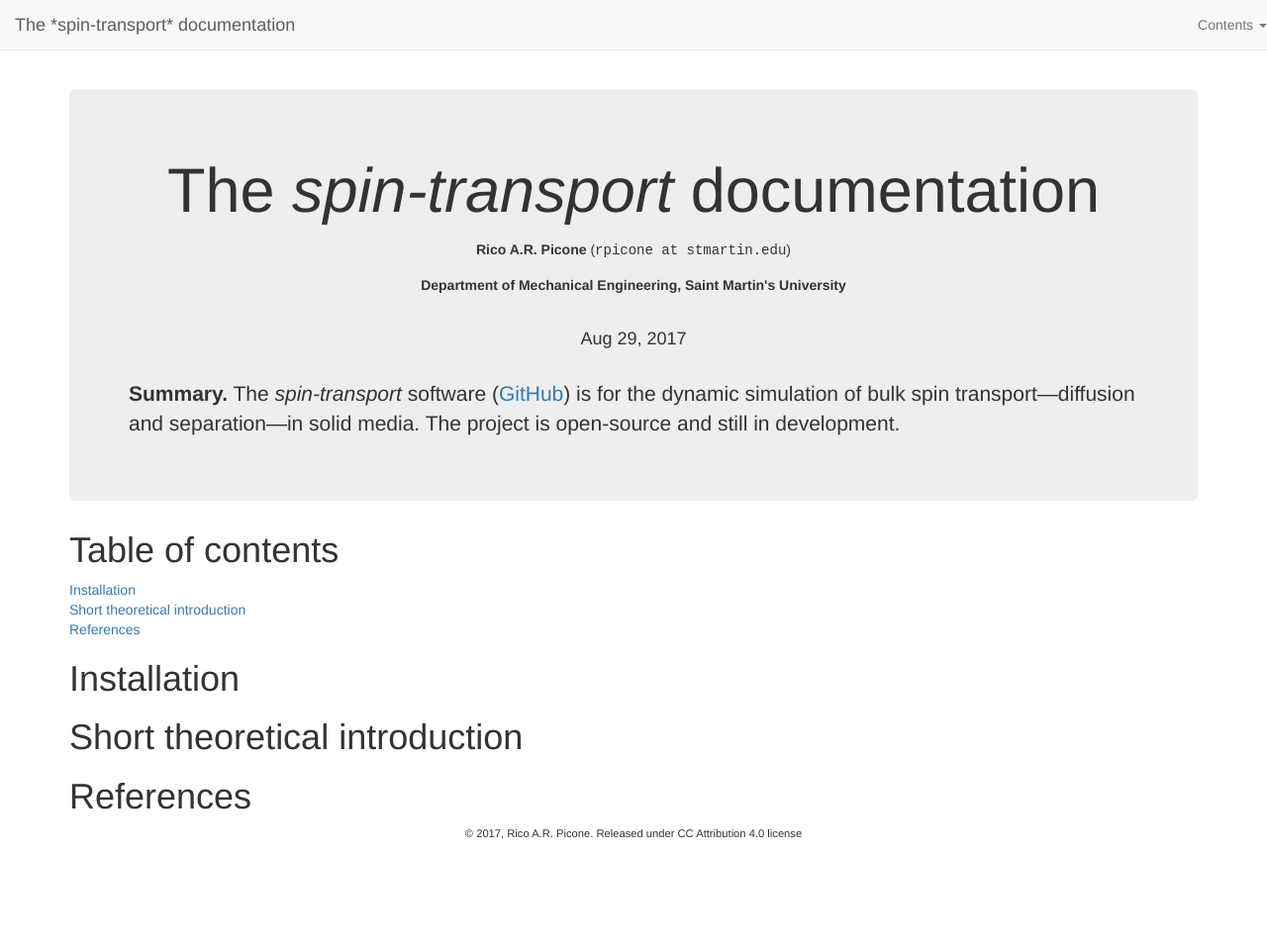
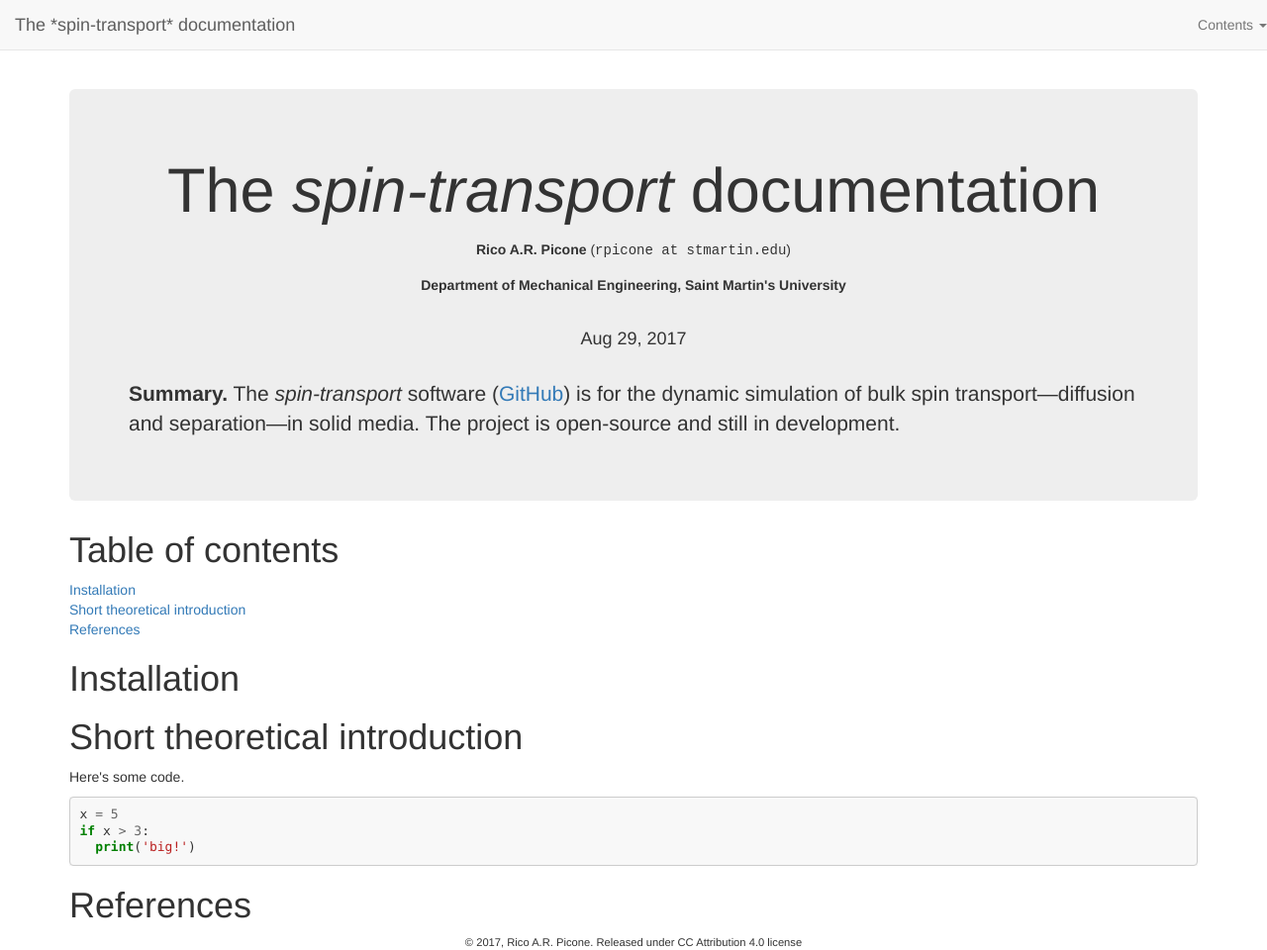
Before and after one commit to ricopicone/spin-transport, a plain HTML site: page docs/index.html in a window 1280 px wide. Shown: the whole page at 99% size. Before the commit the page ends 850 px from the top, so only its background shows below. Drawn offline with nearby package versions, Linux system fonts and the light colour scheme.

Commit message:
showing off the codes

```diff
--- a/docs/index.html
+++ b/docs/index.html
@@ -141,6 +141,17 @@ Table of contents</h2>
 
 <h1 id="section:shorttheory" class="anchor">Short theoretical introduction</h1>
 
+<p>
+Here's some code.
+
+<p>
+
+<!-- code=python (!bc pycod) typeset with pygments style "default" -->
+<div class="highlight" style="background: #f8f8f8"><pre style="line-height: 125%"><span></span>x <span style="color: #666666">=</span> <span style="color: #666666">5</span>
+<span style="color: #008000; font-weight: bold">if</span> x <span style="color: #666666">&gt;</span> <span style="color: #666666">3</span>:
+  <span style="color: #008000; font-weight: bold">print</span>(<span style="color: #BA2121">&#39;big!&#39;</span>)
+</pre></div>
+
 <h1 id="___sec2" class="anchor">References </h1>
 
 <p>
```
Also changed, not shown: docs/index.do.txt, 7 other files.
